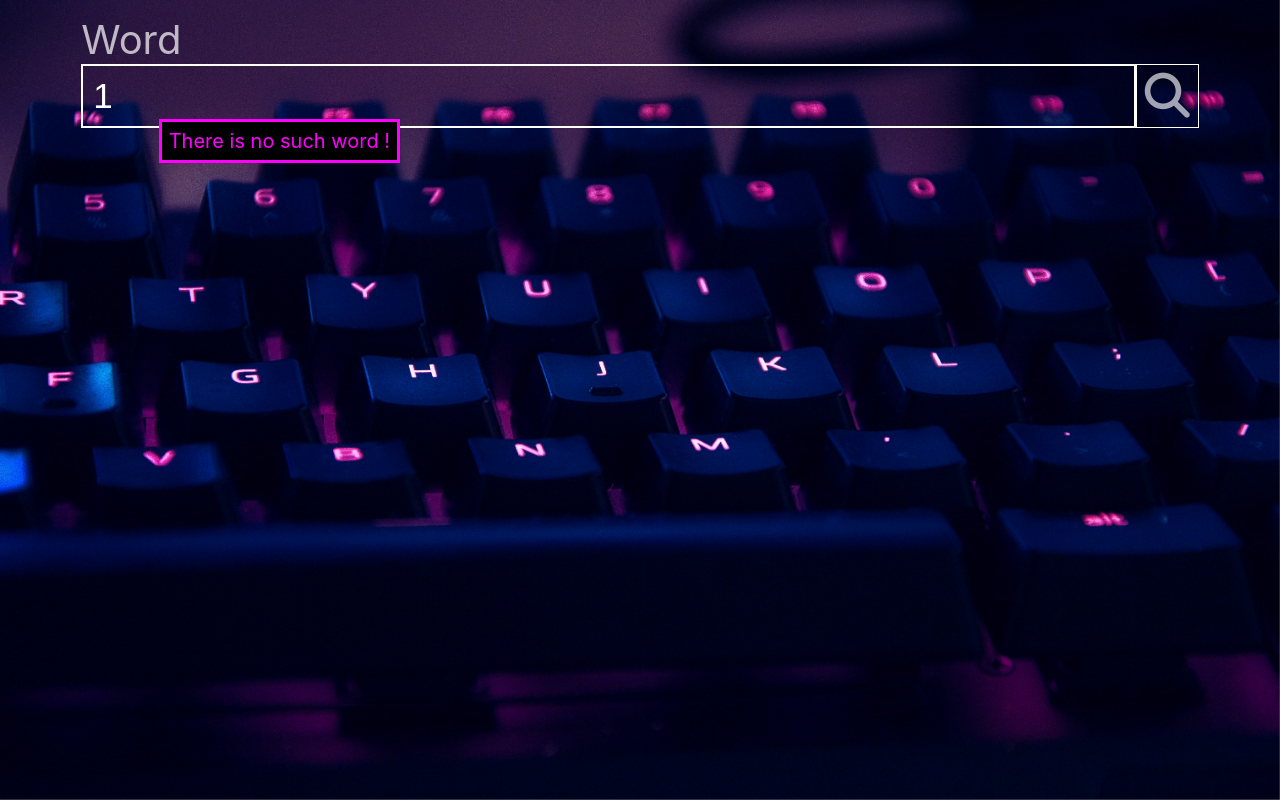
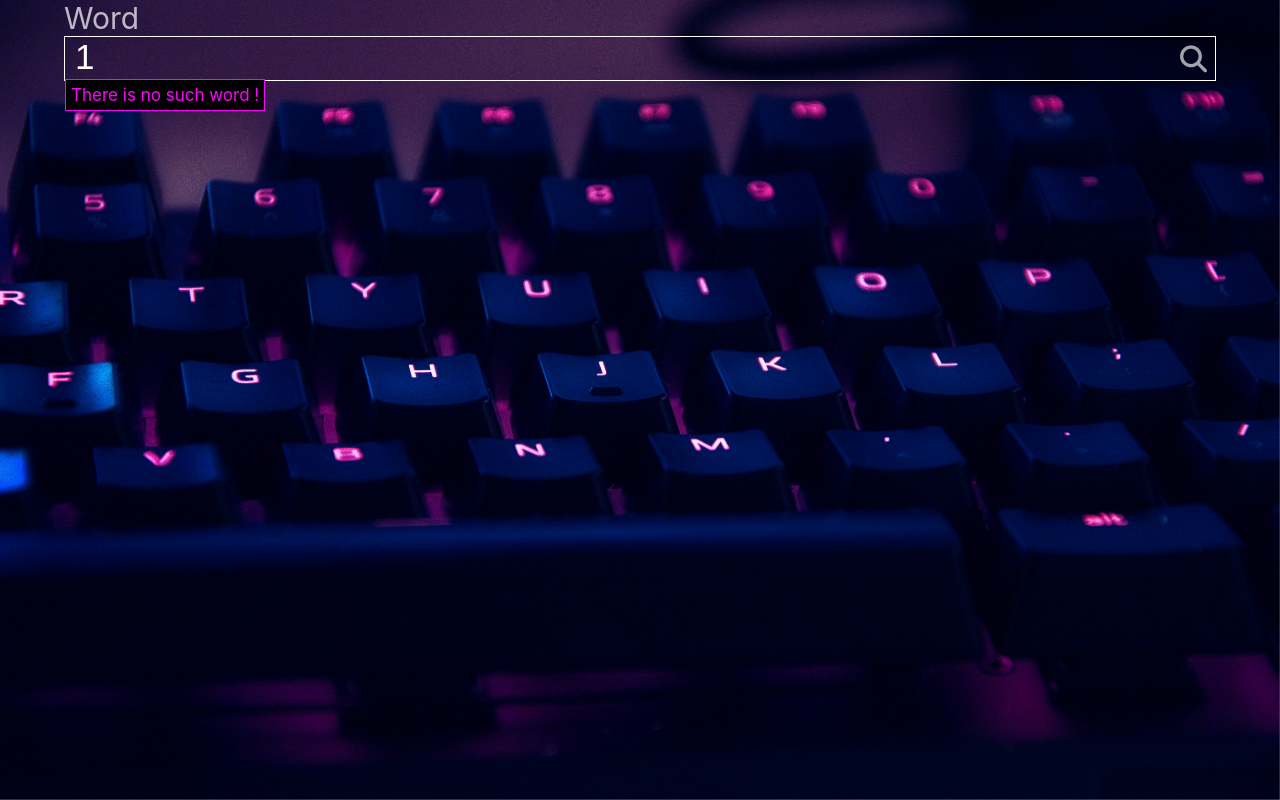
Before and after one commit to MerhanMustafov/react-prj-words, a React (Create React App) app: page /home/meaning/1 in a window 1280 px wide. Built offline with nearby package versions, Linux system fonts and the light colour scheme; no server answers.

Commit message:
added pixabay logo and link to the webpage

```diff
--- a/src/components/Home/Home.tsx
+++ b/src/components/Home/Home.tsx
@@ -36,8 +36,11 @@ function Home(props: Props) {
   const [noSuchWordError, setNoSuchWordError] = useState<string>('')
 
   return (
-    <div className="App">
+    <div className="Home">
+
+
       <Search partOfSpeech={props.partOfSpeech} noSuchWordError={noSuchWordError}></Search>
+
       <Routes>
         <Route
           path="meaning/:word"
--- a/src/components/app/App.scss
+++ b/src/components/app/App.scss
@@ -8,9 +8,10 @@
 }
 
 #root {
+//   border: 2px solid red;
   // width: 100%;
   min-height: 100vh;
-  min-width: 300px;
+  min-width: 350px;
   margin: 0px auto;
   background-image: url(../../imgs/bg-keyboard.jpg);
   background-position: fixed;
@@ -26,17 +27,19 @@
   }
 }
 
-header {
-  nav {
+// header {
+//   border: 2px solid red;
+//   nav {
 // border: 2px solid gray;
-    padding: 15px;
+// padding: 15px;
 .word {
-    //   border: 2px solid rgb(255, 3, 3);
+//   border: 2px solid rgb(0, 255, 13);
+  max-width: 1920px;
+  margin: 0 auto;
+  width: calc(90%);
   transition: background 1s, position 2s 5s;
-      width: calc(93% - 45px);
-      margin: 0 auto;
   label {
-        font-size: 40px;
+    font-size: 30px;
     color: rgba(255, 255, 255, 0.7);
     cursor: pointer;
   }
@@ -48,20 +51,23 @@ header {
     input {
       flex-grow: 2;
       font-size: 35px;
-          padding: 10px;
+      padding: 0px 20px 3px 10px;
       width: 93%;
-          margin: auto 0 auto auto;
+
+      //   margin: auto 0 auto auto;
       display: block;
       background: rgba(255, 255, 255, 0);
       outline: none;
-          border: 2px solid white;
+      border: 1px solid white;
+      border-right: none;
       color: white;
     }
     i {
       border: 1px solid rgb(255, 255, 255);
+      border-left: none;
       padding: 8px 8px 0 8px;
       color: rgba(255, 255, 255, 0.637);
-          font-size: 45px;
+      font-size: 27px;
       cursor: pointer;
     }
 
@@ -82,19 +88,18 @@ header {
     }
 
     .error {
-
       // border:3px solid white;
       color: rgb(255, 0, 255);
-          border: 3px solid rgb(255, 0, 255);
-          padding: 7px;
-          bottom: -35px;
+      border: 1px solid rgb(255, 0, 255);
+      padding: 5px;
+      bottom: -30px;
       left: 0%;
-          font-size: 20px;
+      font-size: 17px;
       position: absolute;
       background: black;
 
       animation-name: noWord;
-          animation-duration: 5s;
+      animation-duration: 2s;
       animation-iteration-count: infinite;
       animation-direction: alternate;
     }
@@ -103,20 +108,24 @@ header {
         left: 0%;
       }
       100% {
-            left: 10%;
+        left: 7%;
       }
     }
   }
 
   #i-w-onScroll {
     // border: 5px solid red;
-        display: flex;
-        align-items: center;
-        z-index: 111;
-        width: calc(90% - 45px);
     position: fixed;
     top: 3px;
+    left: 50%;
+    transform: translateX(-50%);
     max-width: 1750px;
+    display: flex;
+    width: calc(90%);
+    align-items: center;
+    // justify-content: center;
+    // margin: 0 auto;
+    z-index: 111;
     // border-radius: 20px;
     background: black;
     input {
@@ -149,7 +158,7 @@ header {
     i {
       //   border: 2px solid red;
       color: rgba(255, 255, 255, 0.5);
-          font-size: 25px;
+      font-size: 21px;
       padding: 0 17px 0 0;
       border-radius: inherit;
       cursor: pointer;
@@ -183,9 +192,8 @@ header {
     display: none;
   }
 }
-
-  }
-}
+//   }
+// }
 
 main {
   .w {
--- a/src/components/app/App.tsx
+++ b/src/components/app/App.tsx
@@ -27,23 +27,15 @@ function App() {
 
   const [partOfSpeech, setPartOfSpeech] = useState<string[]>([])
   const [searchLoading, setSearchLoading] = useState<boolean>(false)
-//   const [searchError, setSearchError] = useState<string>('')
 
   return (
     <div className="App">
       <Routes>
         <Route
           path="/*"
-          element={
-            <Search
-              partOfSpeech={partOfSpeech}
-            //   searchLoading={searchLoading}
-            //   setSearchLoading={setSearchLoading}
-            //   searchError={searchError}
-            //   setSearchError={setSearchError}
-            />
-          }
+          element={<Search partOfSpeech={partOfSpeech} />}
         ></Route>
+
         <Route
           path="/home/*"
           element={
@@ -52,8 +44,6 @@ function App() {
               setPartOfSpeech={setPartOfSpeech}
               searchLoading={searchLoading}
               setSearchLoading={setSearchLoading}
-            //   searchError={searchError}
-            //   setSearchError={setSearchError}
             />
           }
         ></Route>
--- a/src/components/meaningBox/MeaningBox.scss
+++ b/src/components/meaningBox/MeaningBox.scss
@@ -25,10 +25,10 @@
     }
   }
 
-  .block {
-    display: block;
-  }
+
+
   .visual {
+    // border: 2px solid red;
     font-family: 'Courier New', Courier, monospace;
     font-size: 15px;
     color: rgb(0, 0, 170);
@@ -42,6 +42,10 @@
     color: rgb(120, 0, 120);
     font-size: 25px;
     font-weight: 600;
+  }
+    .p-of-s-word.block {
+    // border: 2px solid red;
+    display: block;
   }
   h3 {
     font-family: 'Courier New', Courier, monospace;
@@ -87,7 +91,6 @@
     }
   }
 
-
   @media screen and (max-width: 600px) {
     .p-of-s-word {
       font-size: 20px;
@@ -112,8 +115,6 @@
       }
     }
 
-
-
     p {
       font-size: 13px;
       span {
@@ -122,7 +123,4 @@
       }
     }
   }
-
-
-
 }
--- a/src/components/meaningBox/MeaningBox.tsx
+++ b/src/components/meaningBox/MeaningBox.tsx
@@ -56,9 +56,11 @@ function MeaningBox(props: Props) {
             <span className="phinetic-text" >{props.phonetic && props.phonetic[0]}</span>
 
         </div>
-        <span onClick={(e) => getImages(e)} className="visual block">
+
+        <span onClick={(e) => getImages(e)} className="visual">
           look for images
         </span>
+
         {imagesClick === true ? (
           <ImageArea images={props.meaningImages} loadingImages={loadingImages} setLoadingImages={setLoadingImages}></ImageArea>
         ) : null}
--- a/src/components/meaningImageArea/MeaningImageArea.scss
+++ b/src/components/meaningImageArea/MeaningImageArea.scss
@@ -1,3 +1,29 @@
+.imgs-outer-wrapper {
+  #pixabay-link {
+    // border: 2px solid red;
+    // display: ;
+      padding: 0px 3px 0px 5px ;
+    //   animation-name: pixaBay;
+    //   animation-duration: 2s;
+    //   animation-iteration-count: infinite;
+    //   animation-direction: alternate;
+    #img-pixabay-logo {
+      margin-top: 5px;
+      width: 80px;
+      height: 13px;
+      // border: 2px solid green;
+      cursor: pointer;
+    }
+
+  }
+//   @keyframes pixaBay {
+//     0%{background: rgba(120, 0, 120, 0.0);}
+//     100%{background: rgb(120, 0, 120, 0.2);}
+//   }
+//   @keyframes pixaBay {
+//     0%{border: 1px solid rgba(120, 0, 120, 0.0); border-bottom: none;}
+//     100%{border: 1px solid rgb(120, 0, 120); border-bottom: none;}
+//   }
   .images-w {
     display: flex;
     overflow: auto;
@@ -5,10 +31,10 @@
     // border-left: 3px solid  rgb(120, 0, 120);
     // border-right: 3px solid rgb(120, 0, 120);
     width: 93%;
-    margin: 0 auto 0 10px;
+    margin: 5px auto 0 10px;
     height: 350px;
     min-width: 200px;
-    .no-images{
+    .no-images {
       font-family: 'Courier New', Courier, monospace;
     }
     .show {
@@ -19,28 +45,37 @@
     }
     img {
       width: 390px;
-      padding:3px;
+      padding: 3px;
       //   margin: 0px 0 15px 0;
       //   height: 200px;
     }
-
-
   }
-  .images-w::-webkit-scrollbar{
+  .images-w::-webkit-scrollbar {
     height: 13px;
   }
-  .images-w::-webkit-scrollbar-thumb{
+  .images-w::-webkit-scrollbar-thumb {
     background: rgba(104, 104, 104, 0.322);
     border-radius: 20px;
   }
   @media screen and (max-width: 600px) {
-    .images-w{
+    #pixabay-link {
+      padding: 0px 3px 0px 5px ;
+    #img-pixabay-logo {
+      margin-top: 5px;
+      width: 55px;
+      height: 10px;
+      // border: 2px solid green;
+      cursor: pointer;
+    }
+
+  }
+    .images-w {
       margin: 0 auto;
       width: 95%;
       height: 200px;
-        img{
+      img {
         width: 220px;
       }
-
     }
   }
+}
--- a/src/components/meaningImageArea/MeaningImageArea.tsx
+++ b/src/components/meaningImageArea/MeaningImageArea.tsx
@@ -35,7 +35,11 @@ function ImageArea(props: Props) {
     setCurrentPage(number)
   }
   return (
-    <>
+    <div className="imgs-outer-wrapper">
+
+            <a  id="pixabay-link" href="https://pixabay.com/" target="_blank"><img id="img-pixabay-logo" src="https://upload.wikimedia.org/wikipedia/commons/thumb/8/81/Pixabay-logo.svg/1280px-Pixabay-logo.svg.png" alt="go to pixabay.com" /></a>
+
+
         <div
           onWheel={(e) => horizontalScroll(e)}
           className="images-w"
@@ -59,7 +63,7 @@ function ImageArea(props: Props) {
           imagesPerPage={imagesPerPage}
           paginate={paginate}
         ></Paginate>
-    </>
+    </div>
   )
 }
 
```
Also changed, not shown: src/components/Search/Search.tsx (+12 -18 lines), src/imgs/pixabay_logo.svg (added). Lines whose indentation alone changed are shown as unchanged.
